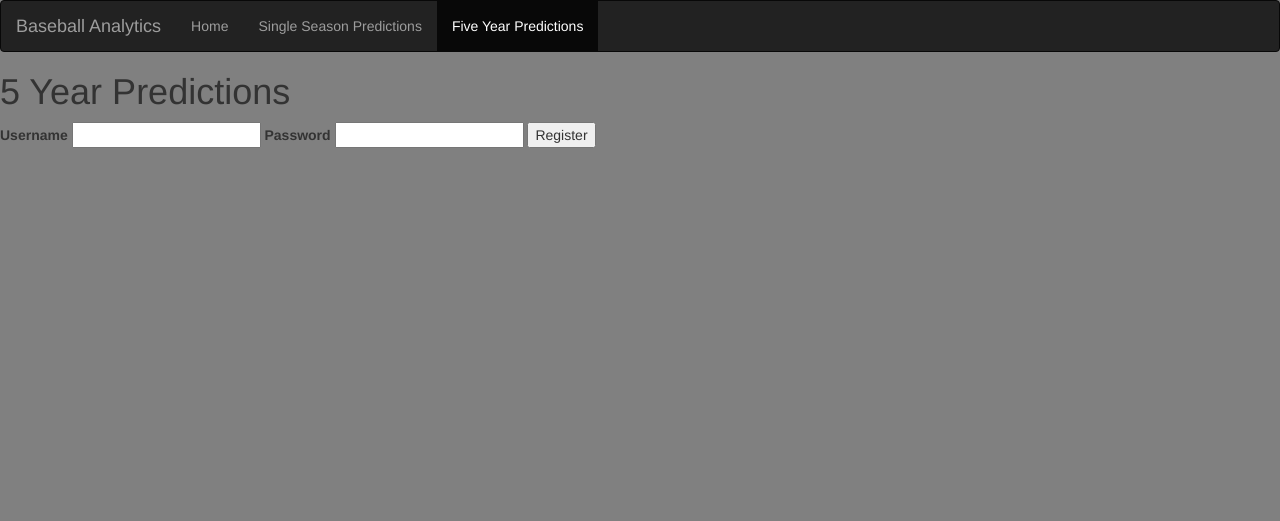
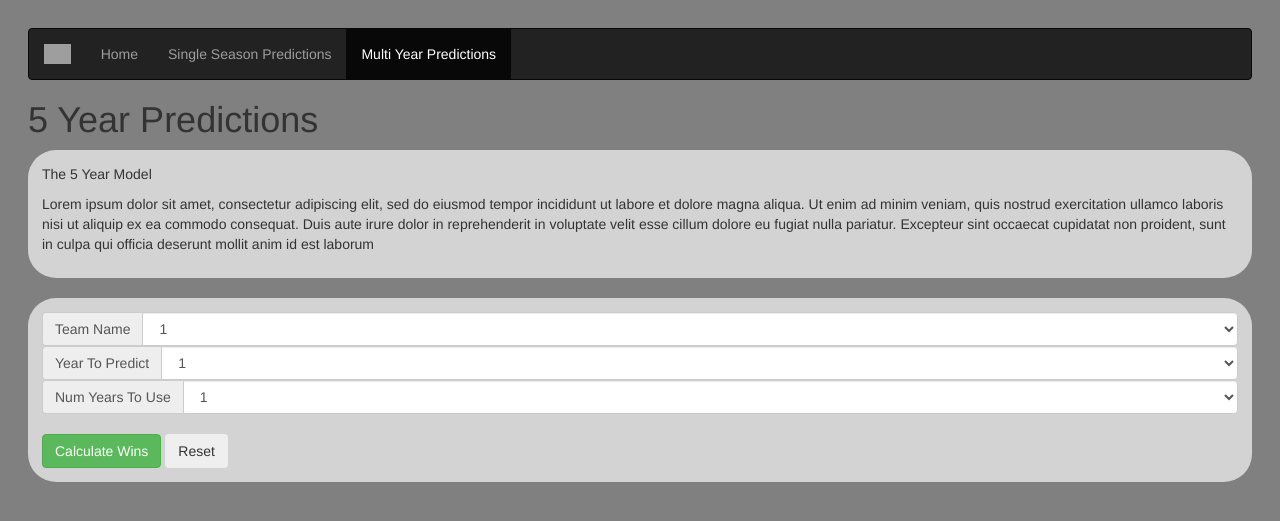
Before and after one commit to sheastyermines/ml_baseball, a Flask app: page /app/five_year in a window 1280 px wide. Shown: the top 521 px of the page. Run offline with Flask 2, Linux system fonts and the light colour scheme; some libraries are stand-ins or nearby versions; grey boxes are pictures that could not be loaded.

Commit message:
added folders

```diff
--- /dev/null
+++ b/flaskr/model.py
@@ -0,0 +1,6 @@
+from saved_models import model_1
+
+def run_model(team, year, model="sameYear"):
+    return 42
+
+    #load("saved_models/XXX.h5")
--- a/flaskr/static/style.css
+++ b/flaskr/static/style.css
@@ -1,12 +1,14 @@
 body {
   background-color: gray;
+  margin: 2em;
 }
 
 .body_home {
   background-color: lightgray;
-  font-size: 1.5em;
+  padding: 1em;
+  border-radius: 2em;
 }
 
-.names {
-  font-size: 0.5em;
+.icon{
+  height: 100%;
 }
--- a/flaskr/templates/base.html
+++ b/flaskr/templates/base.html
@@ -7,12 +7,12 @@
 <nav class="navbar navbar-inverse">
   <div class="container-fluid">
     <div class="navbar-header">
-      <a class="navbar-brand" href="home">Baseball Analytics</a>
+      <a class="navbar-brand" href="home"><img class="icon" src="https://banner2.kisspng.com/20180406/pwq/kisspng-mlb-2018-major-league-baseball-season-major-league-major-league-baseball-5ac72188b99b18.3202758015229996887603.jpg" alt="MLB Logo"></a>
     </div>
     <ul class="nav navbar-nav">
       <li class="{% block nav_home %}{% endblock %}"><a href="home">Home</a></li>
       <li class="{% block nav_one %}{% endblock %}"><a href="one_year">Single Season Predictions</a></li>
-      <li class="{% block nav_five %}{% endblock %}"><a href="five_year">Five Year Predictions</a></li>
+      <li class="{% block nav_five %}{% endblock %}"><a href="five_year">Multi Year Predictions</a></li>
     </ul>
   </div>
 </nav>
@@ -21,7 +21,14 @@
     {% block header %}{% endblock %}
   </header>
   {% for message in get_flashed_messages() %}
-    <div class="flash">{{ message }}</div>
+  <div class="alert alert-danger alert-dismissible" role="alert" style="margin-top: 10px">
+    {{ message }}
+    <button type="button" class="close" data-dismiss="alert">
+                             <span aria-hidden="true">
+                                 &times;
+                             </span>
+                         </button>
+                     </div>
   {% endfor %}
   {% block content %}{% endblock %}
 </section>
--- a/flaskr/templates/five_year.html
+++ b/flaskr/templates/five_year.html
@@ -5,11 +5,51 @@
 {% endblock %}
 
 {% block content %}
-  <form method="post">
-    <label for="username">Username</label>
-    <input name="username" id="username" required>
-    <label for="password">Password</label>
-    <input type="password" name="password" id="password" required>
-    <input type="submit" value="Register">
-  </form>
+  <div class="body_home">
+    <p> The 5 Year Model </p>
+    <p>
+      Lorem ipsum dolor sit amet, consectetur adipiscing elit, sed do eiusmod tempor incididunt
+      ut labore et dolore magna aliqua. Ut enim ad minim veniam, quis nostrud exercitation ullamco
+      laboris nisi ut aliquip ex ea commodo consequat. Duis aute irure dolor in reprehenderit in
+      voluptate velit esse cillum dolore eu fugiat nulla pariatur. Excepteur sint occaecat cupidatat
+      non proident, sunt in culpa qui officia deserunt mollit anim id est laborum
+    </p>
+  </div>
+  <br>
+  <div class="body_home">
+    <form method="post">
+      <label class="sr-only" for="inlineFormInputGroup">Team Name</label>
+      <div class="input-group mb-2 mr-sm-2 mb-sm-0">
+        <div class="input-group-addon">Team Name</div>
+        <select name="team" class="form-control" aria-label="Team Name" aria-describedby="basic-addon1">
+           <option name="1">1</option>
+           <option name="2">2</option>
+           <option name="3">3</option>
+        </select>
+      </div>
+
+      <label class="sr-only" for="inlineFormInputGroup">Year To Predict</label>
+      <div class="input-group mb-2 mr-sm-2 mb-sm-0">
+        <div class="input-group-addon">Year To Predict</div>
+        <select name="team" class="form-control" aria-label="Team Name" aria-describedby="basic-addon1">
+           <option name="1">1</option>
+           <option name="2">3</option>
+           <option name="3">5</option>
+        </select>
+      </div>
+
+      <label class="sr-only" for="inlineFormInputGroup">Num Years To Use</label>
+      <div class="input-group mb-2 mr-sm-2 mb-sm-0">
+        <div class="input-group-addon">Num Years To Use</div>
+        <select name="num_years" class="form-control" aria-label="Year" aria-describedby="basic-addon1">
+           <option name="3">1</option>
+           <option name="5">3</option>
+           <option name="7">5</option>
+        </select>
+      </div>
+      <br>
+      <button type="submit" class="btn btn-success">Calculate Wins</button>
+      <button type="reset" class="btn btn-secondary">Reset</button>
+    </form>
+  </div>
 {% endblock %}
--- a/flaskr/views.py
+++ b/flaskr/views.py
@@ -4,6 +4,7 @@ from flask import (
     Blueprint, flash, g, redirect, render_template, request, session, url_for
 )
 from werkzeug.security import check_password_hash, generate_password_hash
+from model import run_model
 
 bp = Blueprint('bp', __name__, url_prefix='/app')
 
@@ -11,10 +12,25 @@ bp = Blueprint('bp', __name__, url_prefix='/app')
 def home_page():
     return render_template('home.html')
 
-@bp.route('/one_year')
+@bp.route('/one_year', methods=('GET', 'POST'))
 def one_year_page():
-    return render_template('one_year.html')
+    if request.method == 'POST':
+        flash("POSTED")
+        # team_name: String
+        # year: Int
+        ## wins = FUNC CALL HERE
+        return render_template('one_year.html')
+    else:
+        return render_template('one_year.html')
 
-@bp.route('/five_year')
+@bp.route('/five_year', methods=('GET', 'POST'))
 def five_year_page():
-    return render_template('five_year.html')
+    if request.method == 'POST':
+        flash("POSTED")
+        # team_name: String
+        # year: Int
+        # num_years: Int
+        ## FUNC CALL HERE
+        return render_template('five_year.html')
+    else:
+        return render_template('five_year.html')
```
Also changed, not shown: flaskr/config.py (added, +33 -0 lines), flaskr/templates/home.html (+38 -7 lines), flaskr/templates/one_year.html (+37 -7 lines).
